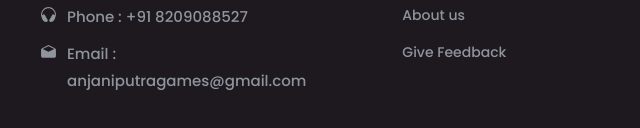
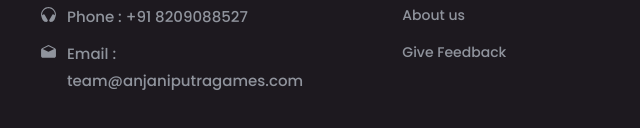
Before and after one commit to prathakpr/Anjaniputra-Website, a plain HTML site: page index.html in a window 1280 px wide. Shown: the part 1962-2090 px from the top of the page, 0-640 px from the left. Drawn offline with nearby package versions, Linux system fonts and the light colour scheme; a script that the page names is missing.

Commit message:
Update index.html

```diff
--- a/index.html
+++ b/index.html
@@ -391,7 +391,7 @@
                   <ion-icon name="mail-open"></ion-icon>
                 </div>
 
-                <a href="anjaniputragames@gmail.com" class="item-text">Email : anjaniputragames@gmail.com</a>
+                <a href="anjaniputragames@gmail.com" class="item-text">Email : team@anjaniputragames.com</a>
               </li>
 
             </ul>
```
